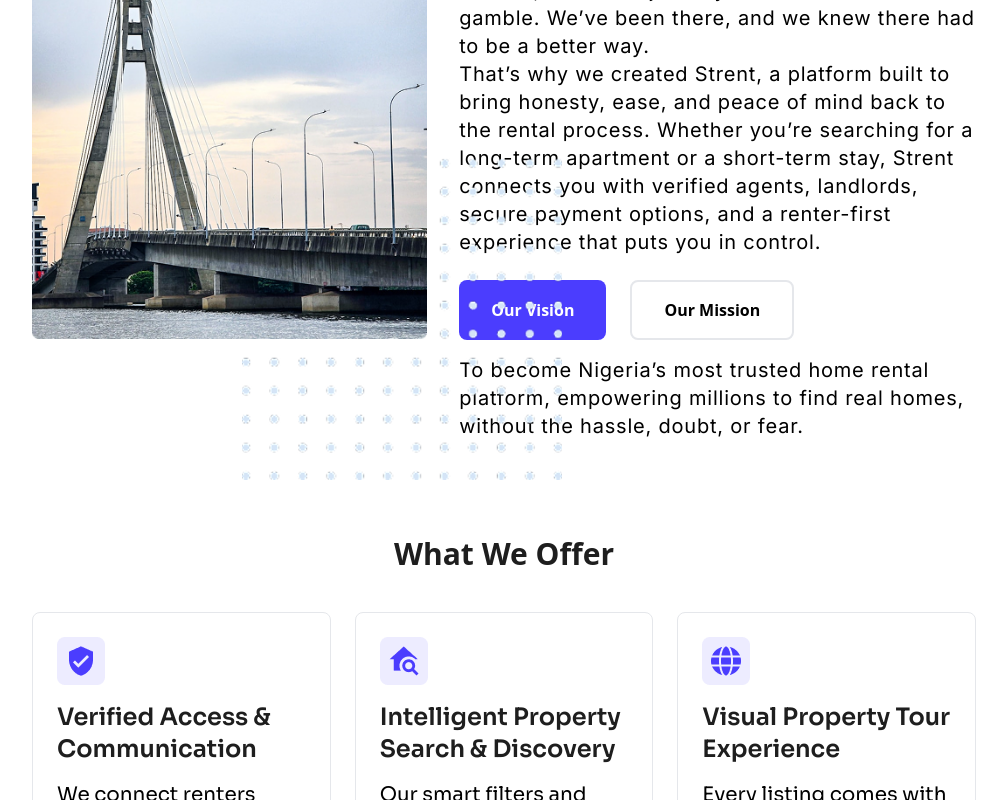
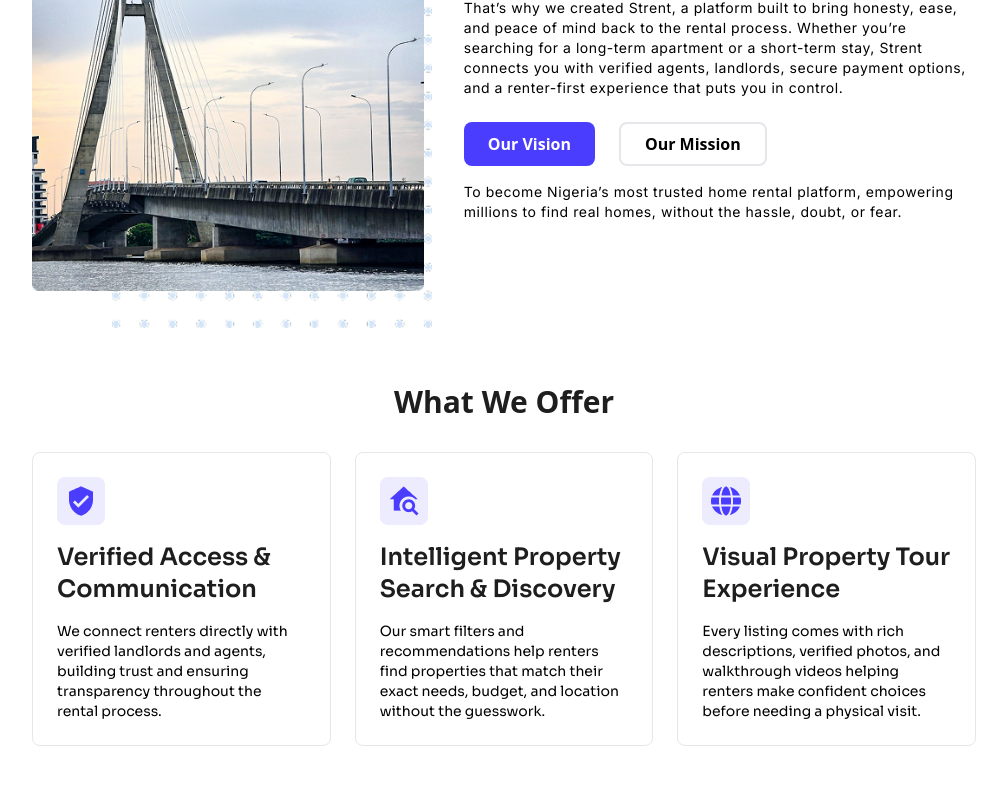
Before and after one commit to Strent-Org/frontend, a React (Vite) app: page /about in a window 1280 px wide. Shown: the part 920-1720 px from the top of the page, without its empty margins (136-1143 px from the left). Built offline with nearby package versions, Linux system fonts and the light colour scheme.

Commit message:
adjustments made

```diff
--- a/src/components/aboutus/AboutMain.jsx
+++ b/src/components/aboutus/AboutMain.jsx
@@ -19,38 +19,39 @@ const whatWeOffer = [
 
 const AboutMain = () => {
   return (
-    <main className="relative px-4 sm:px-8 md:px-16 lg:px-[10.5rem] py-6 md:py-12">
+    <main className="relative px-4 sm:px-8 md:px-16 lg:px-[10.5rem] py-6 md:py-8">
       <img
         className="hidden lg:block fixed right-6 bottom-6 w-12 h-12 z-50 cursor-pointer"
         src="/chat.png"
         alt="chat icon"
       />
       {/* Top section */}
-      <section className="flex flex-col md:flex-row md:mt-6 h-full relative">
+      <section className="flex flex-col md:flex-row md:mt-6 h-full relative items-center">
+
         {/* Left Image */}
-        <div className="flex-[1.3] relative md:mr-8">
+        <div className="flex-[1.3] relative md:mr-10">
           <img
-            className="relative object-cover md:object-contain md:h-[660px] w-full z-10 rounded-lg"
+            className="relative object-cover md:object-contain md:h-[600px] w-full z-10 rounded-lg"
             src="/aboutLeft1.png"
             alt="Ikoyi Link bridge Image"
           />
 
           <img
-            className="hidden lg:block absolute -bottom-10 left-[210px] object-cover w-80"
+            className="hidden lg:block absolute bottom-[-24px] left-[80px] object-cover w-80"
             src="/aboutPattern.png"
             alt="Image Pattern"
           />
         </div>
 
         {/* Right */}
-        <div className="flex-[1.7] flex flex-col gap-4 md:mt-10">
+        <div className="flex-[1.7] flex flex-col gap-4">
           <h2 className="text-[#4B3DFE] font-bold text-base md:text-lg mt-6 md:mt-0 font-sora">
             // Discover our Story
           </h2>
           <h1 className="text-xl md:text-2xl lg:text-3xl font-bold font-sora text-[#1E1E1E]">
             Simplifying Renting, <br /> Securing Homes.
           </h1>
-          <p className="font-inter text-sm md:text-xl leading-relaxed tracking-[0.04em]">
+          <p className="font-inter text-sm md:text-sm leading-relaxed tracking-[0.04em]">
             Strent was born from a simple frustration, the endless stress of
             trying to rent a home in Nigeria. From fake listings to upfront
             agent fees and lack of trust, the rental journey has often been a
@@ -64,15 +65,15 @@ const AboutMain = () => {
           </p>
 
           <div className="flex flex-wrap gap-4 md:gap-6 mt-2">
-            <button className="flex-1 md:flex-none bg-[#4B3DFE] hover:bg-[#6257f8] md:px-8 md:py-4 px-6 py-2 text-white font-bold rounded-lg cursor-pointer text-sm md:text-base">
+            <button className="flex-1 md:flex-none bg-[#4B3DFE] hover:bg-[#6257f8] px-6 py-2 text-white font-bold rounded-lg cursor-pointer text-sm md:text-base">
               Our Vision
             </button>
-            <button className="flex-1 md:flex-none md:px-8 md:py-4 px-6 py-2 hover:bg-[#333] hover:text-white hover:border-none border-2 border-gray rounded-lg font-bold cursor-pointer text-sm md:text-base">
+            <button className="flex-1 md:flex-none px-6 py-2 hover:bg-[#333] hover:text-white hover:border-none border-2 border-gray rounded-lg font-bold cursor-pointer text-sm md:text-base">
               Our Mission
             </button>
           </div>
 
-          <p className="font-inter text-sm md:text-xl leading-relaxed tracking-[0.04em]">
+          <p className="font-inter text-sm md:text-sm leading-relaxed tracking-[0.04em]">
             To become Nigeria’s most trusted home rental platform, empowering
             millions to find real homes, without the hassle, doubt, or fear.
           </p>
@@ -80,8 +81,8 @@ const AboutMain = () => {
       </section>
 
       {/* What We Offer Section */}
-      <section className="mt-10 md:mt-24 flex flex-col gap-10">
-        <h1 className="text-xl md:text-3xl font-bold text-center text-[#1E1E1E]">
+      <section className="flex flex-col gap-8">
+        <h1 className="text-2xl md:text-3xl font-bold text-center md:mt-10 lg:mt-20 mt-8 text-[#1E1E1E]">
           What We Offer
         </h1>
 
@@ -93,7 +94,7 @@ const AboutMain = () => {
               <h2 className="font-semibold text-xl md:text-2xl text-[#1E1E1E] font-sora">
                 {weo.title}
               </h2>
-              <p className="font-sora text-sm md:text-xl flex-1">
+              <p className="font-sora text-sm md:text-sm flex-1">
                 {weo.desc}
               </p>
             </div>
```
